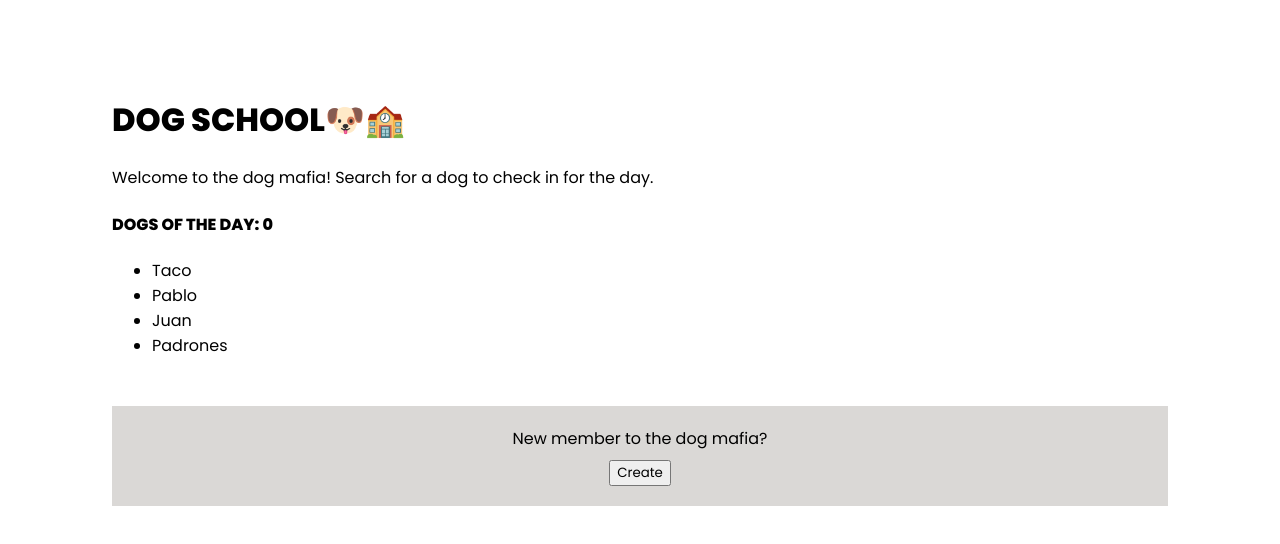
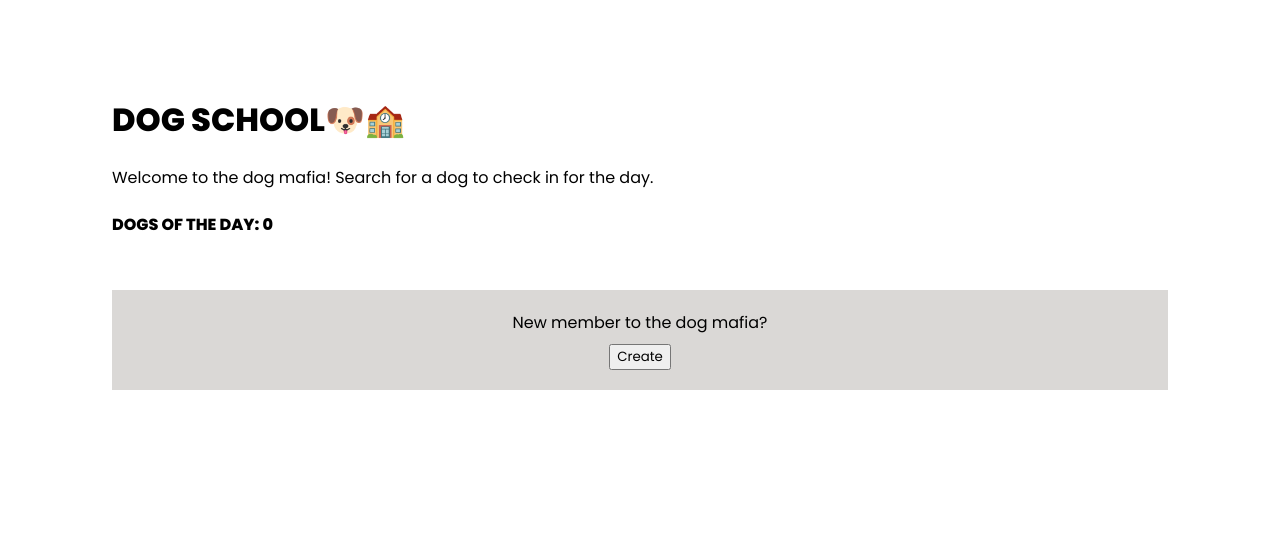
Before and after one commit to s-fadel/Dogbook, a React (Create React App) app: page / in a window 1280 px wide. Shown: the top 544 px of the page. Built offline with nearby package versions, Linux system fonts and the light colour scheme.

Commit message:
Adding list function to start page

```diff
--- a/src/Create.js
+++ b/src/Create.js
@@ -20,16 +20,18 @@ const Create = ({ setView, setDogs, dogs }) => {
 
   const saveDog = (event) => {
     event.preventDefault();
-    setView("HOME");
     const img = randomDog;
     const nickname = event.target.nickname.value;
     const name = event.target.name.value;
     const age = event.target.age.value;
     const bio = event.target.bio.value;
-    setDogs((prev) => [...prev, { img, nickname, name, age, bio, id: uuidv4() }]);
+    setDogs((prev) => [
+      ...prev,
+      { img, nickname, name, age, bio, id: uuidv4() },
+    ]);
     setDogImg(""); // clear the current dog image
     event.target.reset(); // reset the form fields to their initial values
-    setView("home"); // change the view to "home" (or a more descriptive name)
+    setView("HOME");
   };
 
   return (
@@ -37,7 +39,7 @@ const Create = ({ setView, setDogs, dogs }) => {
       <h1 className="title-new-member">DOG SCHOOL🐶🏫</h1>
       <h4>ADD NEW DOG MEMBER👩🏻‍💻✅</h4>
       <div className="form-daycare">
-        <form className="form-create-dog" onSubmit={(event) => saveDog(event)}>
+        <form className="form-create-dog" onSubmit={saveDog}>
           <input placeholder="Name..." id="name" type="text"></input>
           <input placeholder="Nickname..." id="nickname" type="text"></input>
           <input placeholder="Age..." id="age" type="number"></input>
@@ -45,7 +47,7 @@ const Create = ({ setView, setDogs, dogs }) => {
           <button id="save" type="submit">
             Save
           </button>
-          <button id="back" type="submit">
+          <button id="back" onClick={() => setView("HOME")}>
             Back
           </button>
         </form>
--- a/src/Start.js
+++ b/src/Start.js
@@ -1,4 +1,8 @@
 const Start = ({ setView, dogs, setDogs }) => {
+  const handleDelete = (id) => {
+    const newDogs = dogs.filter((Dog) => Dog.id !== id);
+    setDogs(newDogs);
+  };
 
   /*   const DayCare = () => {
     const [dogsInDaycare, setDogsInDaycare] = useState([]);
@@ -6,25 +10,30 @@ const Start = ({ setView, dogs, setDogs }) => {
   } */
   return (
     <div className="dog-school">
-
       <h1>DOG SCHOOL🐶🏫</h1>
       <p>Welcome to the dog mafia! Search for a dog to check in for the day.</p>
       <div className="dog-list">
+
         <h4>DOGS OF THE DAY: {dogs.length}</h4>
-          <ul>
-            <li>Taco</li>
-            <li>Pablo</li>
-            <li>Juan</li>
-            <li>Padrones</li>
-          </ul>
+
+        {dogs.length ? dogs.map((dogHome) => (
+          <>
+          <div className="dog-container">
+           <span className="dog-nickname">{dogHome.nickname} </span>{/* Designa här */}
+            <button className="delete-button" onClick={() => handleDelete(dogHome.id)}>X</button>
             </div>
+          </>
+        )):null}
+      </div>
+
       <div className="create-new-member">
         <p>New member to the dog mafia?</p>
-            <button onClick={() => setView("CREATE")} id="add-dog">Create</button>
-
+        <button onClick={() => setView("CREATE")} id="add-dog">
+          Create
+        </button>
       </div>
     </div>
-    )
-}
+  );
+};
 
 export default Start;
--- a/src/style.css
+++ b/src/style.css
@@ -80,3 +80,16 @@ p {
   flex-direction: column;
   padding-left: 4rem;
 }
+
+/* START PAGE */
+
+.dog-container {
+  display: flex;
+}
+.delete-button {
+  margin-left: 0.5rem;
+}
+
+.dog-nickname {
+  min-width: 8rem;
+}
```
Lines whose indentation alone changed are shown as unchanged.
